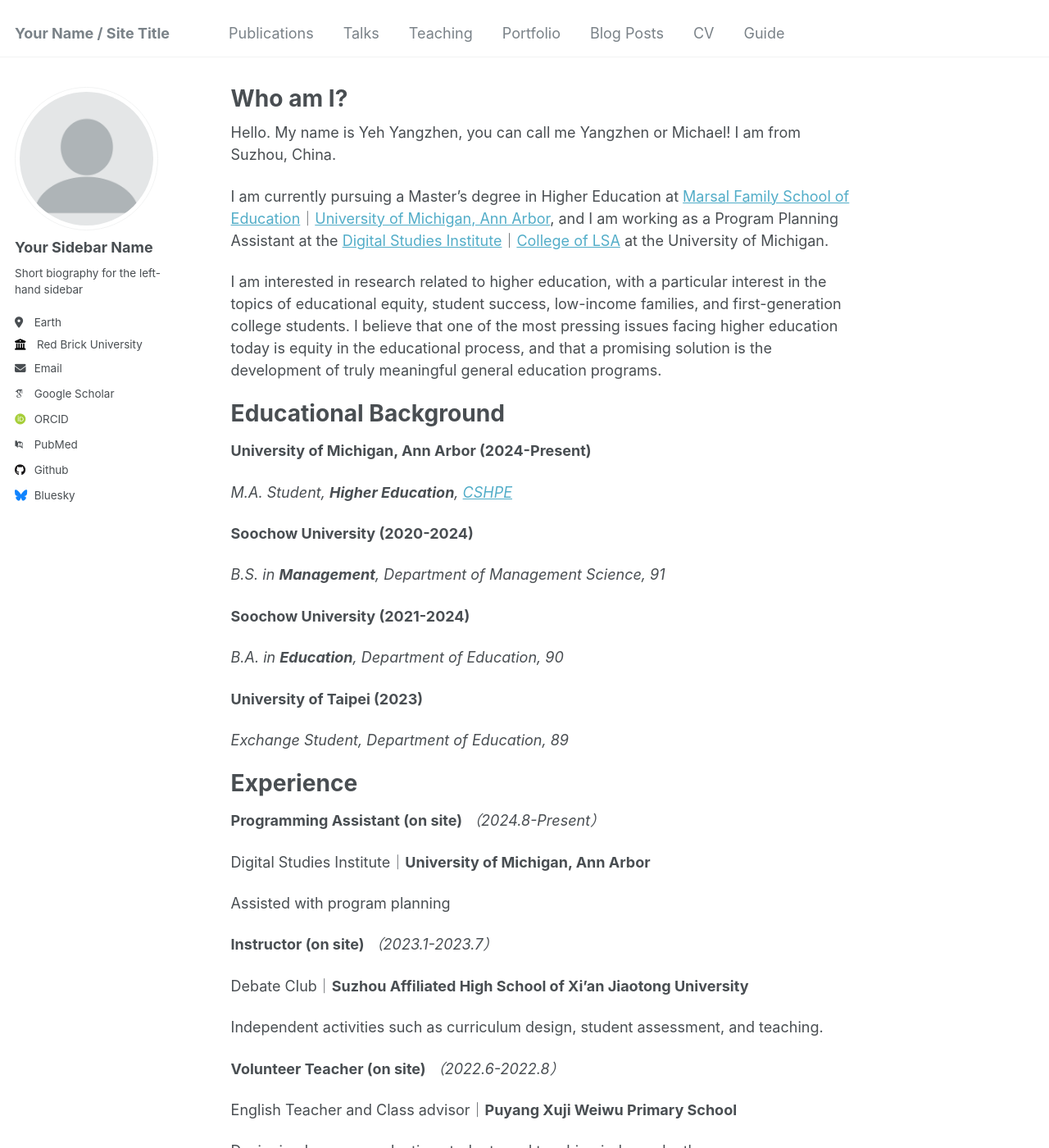
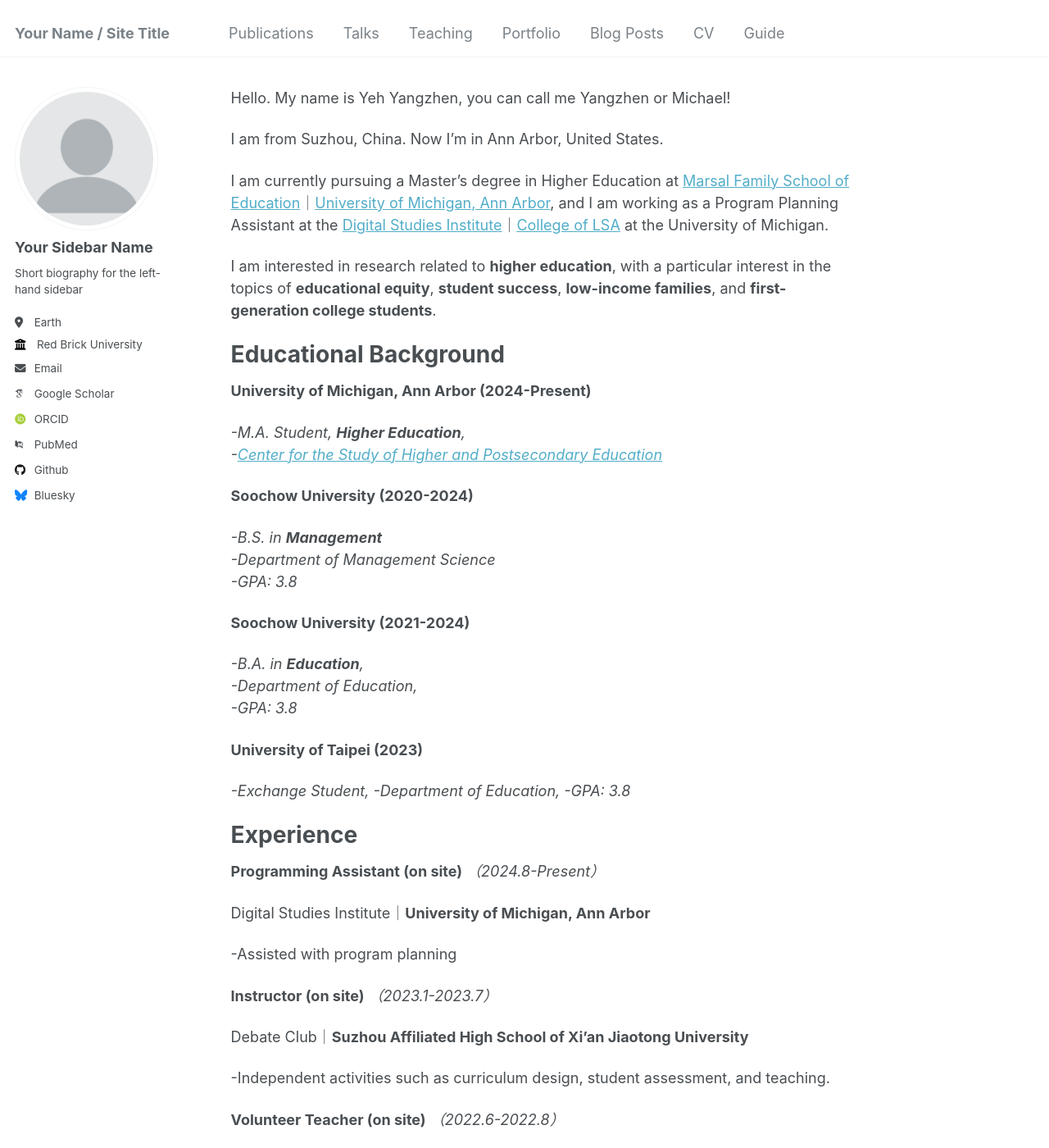
Before and after one commit to Yangzhen-Yeh/Yangzhen-Yeh.github.io, a Jekyll site: the page built from _pages/about.md, in a window 1280 px wide and 1400 px high. Shown: the whole window at 82% size. Built offline with Jekyll 4.4.1, drawn with Linux system fonts in a browser that asks for light colours; some web fonts are replaced; some of the changed text lies outside the part shown.

Commit message:
Update about.md

```diff
--- a/_pages/about.md
+++ b/_pages/about.md
@@ -1,38 +1,47 @@
 ---
 permalink: /
-title: "Who am I?"
+# title: "Who am I?"
 author_profile: true
 redirect_from:
   - /about/
   - /about.html
 ---
 
-Hello. My name is Yeh Yangzhen, you can call me Yangzhen or Michael! I am from Suzhou, China.
+Hello. My name is Yeh Yangzhen, you can call me Yangzhen or Michael!
+
+I am from Suzhou, China. Now I'm in Ann Arbor, United States.
 
 I am currently pursuing a Master's degree in Higher Education at [Marsal Family School of Education](https://marsal.umich.edu/)｜[University of Michigan, Ann Arbor](https://umich.edu/), and I am working as a Program Planning Assistant at the [Digital Studies Institute](https://www.digitalstudies.umich.edu/)｜[College of LSA](https://lsa.umich.edu/) at the University of Michigan.
 
-I am interested in research related to higher education, with a particular interest in the topics of educational equity, student success, low-income families, and first-generation college students. I believe that one of the most pressing issues facing higher education today is equity in the educational process, and that a promising solution is the development of truly meaningful general education programs.
+I am interested in research related to **higher education**, with a particular interest in the topics of **educational equity**, **student success**, **low-income families**, and **first-generation college students**.
 
 Educational Background
 ======
 **University of Michigan, Ann Arbor (2024-Present)**
 
-_M.A. Student, **Higher Education**, [CSHPE](https://marsal.umich.edu/academics-admissions/cshpe)_
+_-M.A. Student, **Higher Education**,
+-[Center for the Study of Higher and Postsecondary Education](https://marsal.umich.edu/academics-admissions/cshpe)_
 
 
 **Soochow University (2020-2024)**
 
-_B.S. in **Management**, Department of Management Science, 91_
+_-B.S. in **Management**
+-Department of Management Science
+-GPA: 3.8_
 
 
 **Soochow University (2021-2024)**
 
-_B.A. in **Education**, Department of Education, 90_
+_-B.A. in **Education**,
+-Department of Education,
+-GPA: 3.8_
 
 
 **University of Taipei (2023)**
 
-_Exchange Student, Department of Education, 89_
+_-Exchange Student,
+-Department of Education,
+-GPA: 3.8_
 
 Experience
 ======
@@ -40,25 +49,25 @@ Experience
 
 Digital Studies Institute｜**University of Michigan, Ann Arbor**
 
-Assisted with program planning
+-Assisted with program planning
 
 **Instructor (on site)**  _（2023.1-2023.7）_
 
 Debate Club｜**Suzhou Affiliated High School of Xi'an Jiaotong University**
 
-Independent activities such as curriculum design, student assessment, and teaching.
+-Independent activities such as curriculum design, student assessment, and teaching.
 
 **Volunteer Teacher (on site)**  _（2022.6-2022.8）_
 
 English Teacher and Class advisor｜**Puyang Xuji Weiwu Primary School**
 
-Designing lessons, evaluating students and teaching independently.
+-Designing lessons, evaluating students and teaching independently.
 
 **Internship Teacher (on site)**  _（2021.1-2021.9）_
 
 English Teacher｜**E-blocks China, Suzhou Positive Campus**
 
-Conducted independent lectures and student evaluations
+-Conducted independent lectures and student evaluations
 
 Personal Journey as a First-Generation Student
 ------
```
